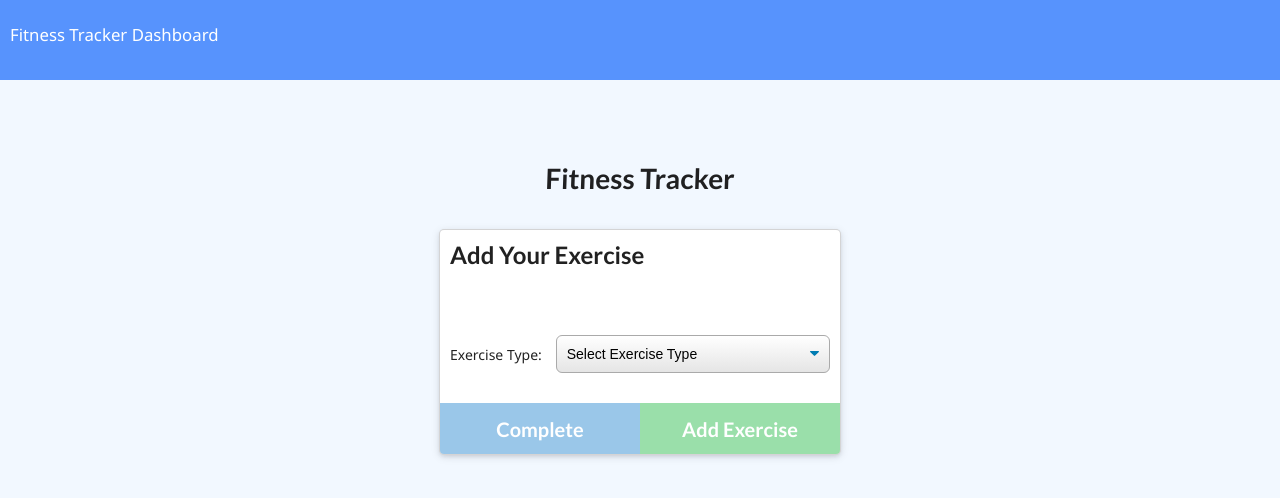
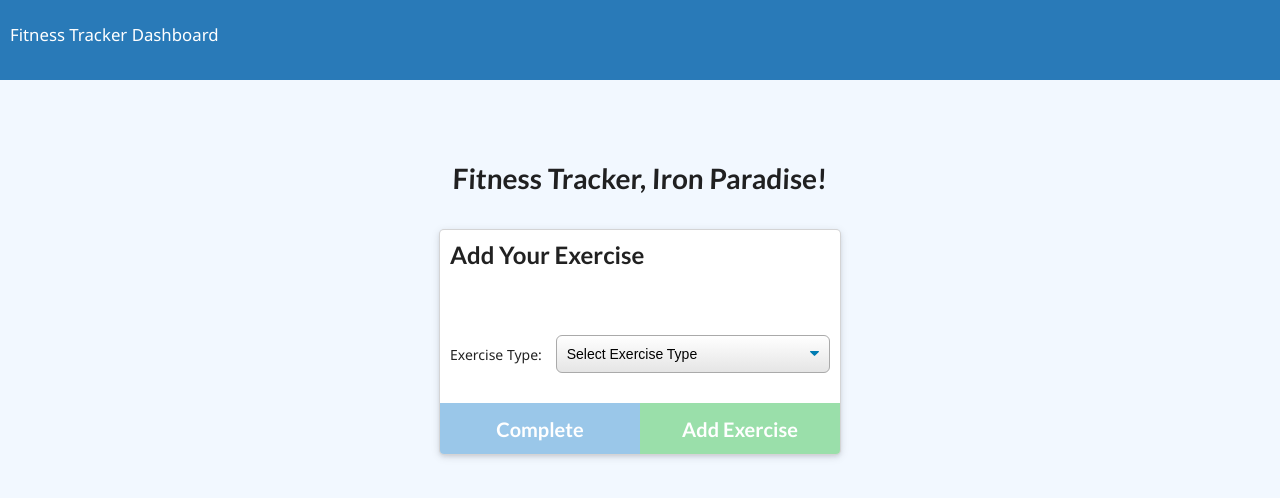
Before and after one commit to LuisContrerasGlz/NoSQL_Workout_Tracker_Mongo, a website: page public/exercise.html in a window 1280 px wide. Drawn offline with nearby package versions, Linux system fonts and the light colour scheme; no server answers.

Commit message:
adding styles

```diff
--- a/public/exercise.html
+++ b/public/exercise.html
@@ -7,7 +7,7 @@
   <meta http-equiv="X-UA-Compatible" content="ie=edge" />
   <link rel="stylesheet" href="https://cdnjs.cloudflare.com/ajax/libs/semantic-ui/2.4.1/semantic.min.css" />
   <link rel="stylesheet" href="style.css" />
-  <title>Fitness Tracker</title>
+  <title>Fitness Tracker, for the Hardest Workers in the Room!</title>
 </head>
 
 <body>
@@ -17,7 +17,7 @@
   </nav>
   <div class="wrapper">
     <header>
-      <h1>Fitness Tracker</h1>
+      <h1>Fitness Tracker, Iron Paradise!</h1>
     </header>
     <div class="ui container exercise">
       <div class="ui raised card m-auto">
--- a/public/style.css
+++ b/public/style.css
@@ -17,7 +17,7 @@ body {
 }
 
 nav {
-  background-color: #5793fd;
+  background-color: #297ab8;
   color: #ffffff;
   height: 80px;
   padding: 10px;
@@ -33,7 +33,7 @@ a:visited {
   color: inherit;
 }
 
-nav a:hover{
+nav a:hover {
   opacity: 0.7;
 }
 
```
Also changed, not shown: package.json (+4 -3 lines), 1 other file.
